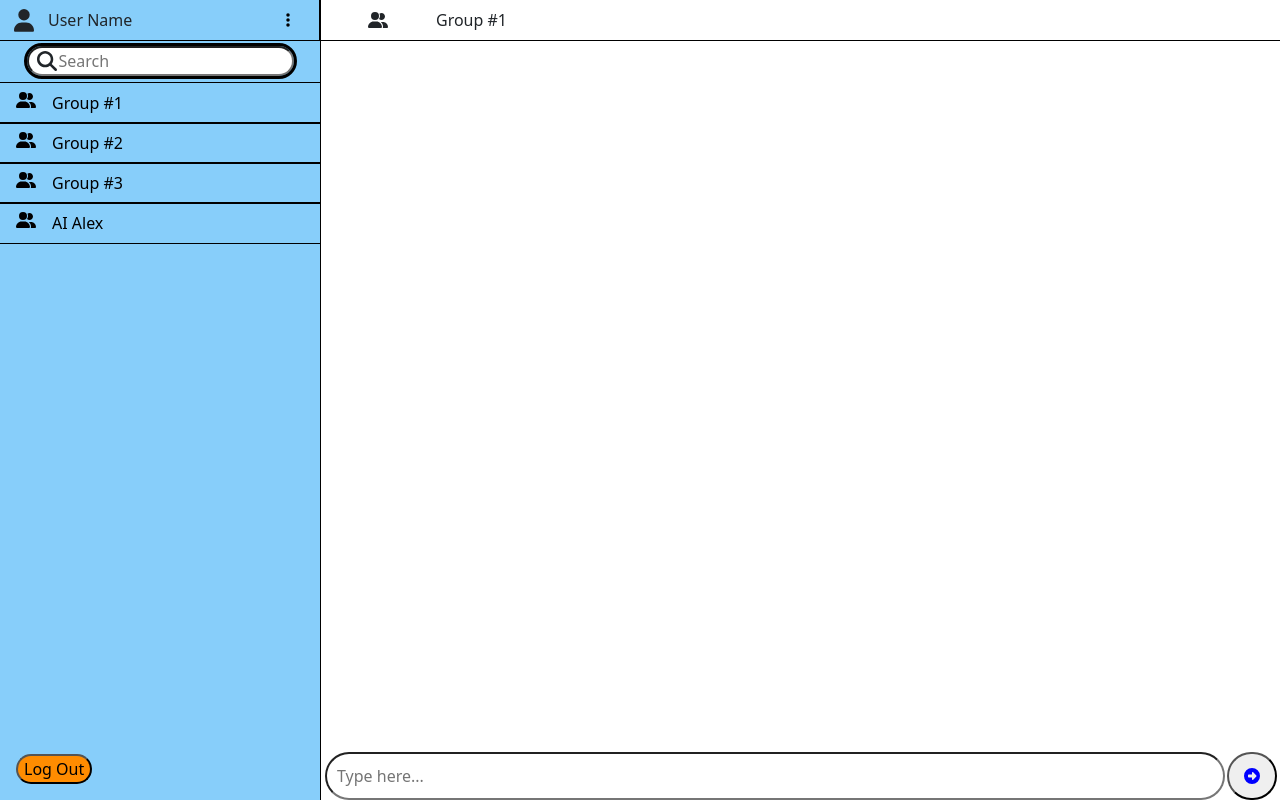
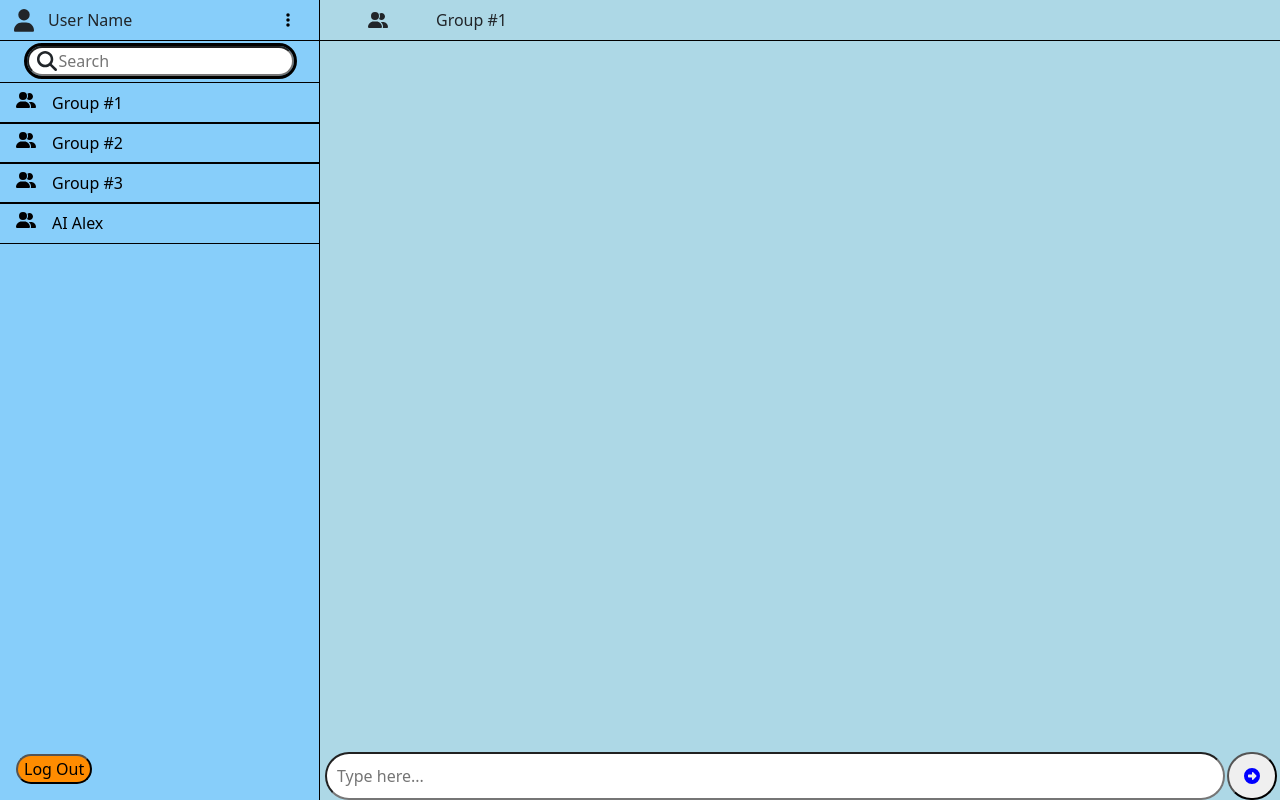
Before and after one commit to Ahmad-ayoub/Voca, a React (Create React App) app: page /MainPage in a window 1280 px wide. Built offline with nearby package versions, Linux system fonts and the light colour scheme.

Commit message:
added some background color

```diff
--- a/src/Components/MainPage/MainPage.css
+++ b/src/Components/MainPage/MainPage.css
@@ -140,6 +140,8 @@
 .input_chat_box {
   display: flex;
   flex-direction: column;
+  background-color: lightblue;
+  outline: 1px solid black;
 }
 
 .chat_box {
```
